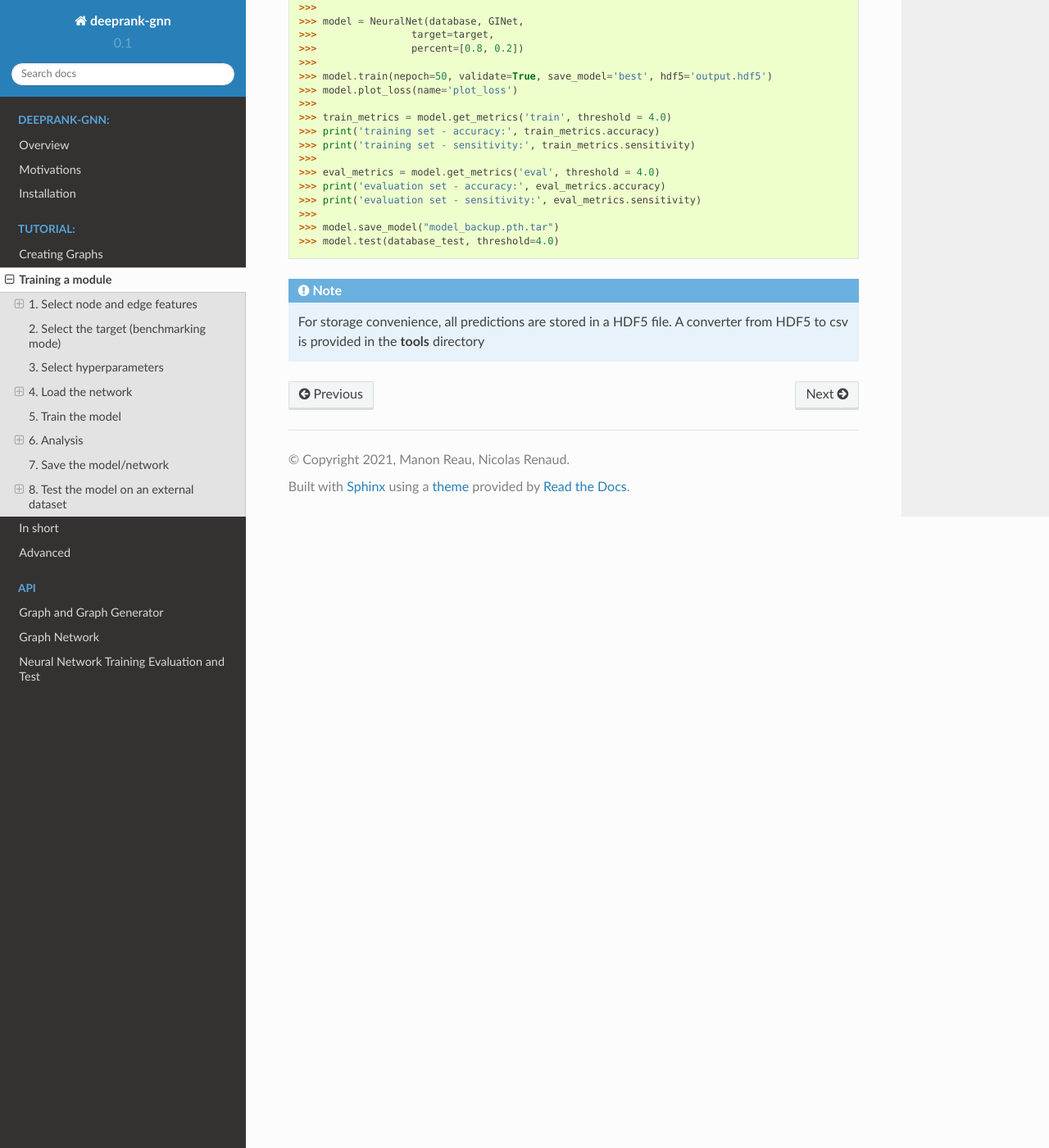
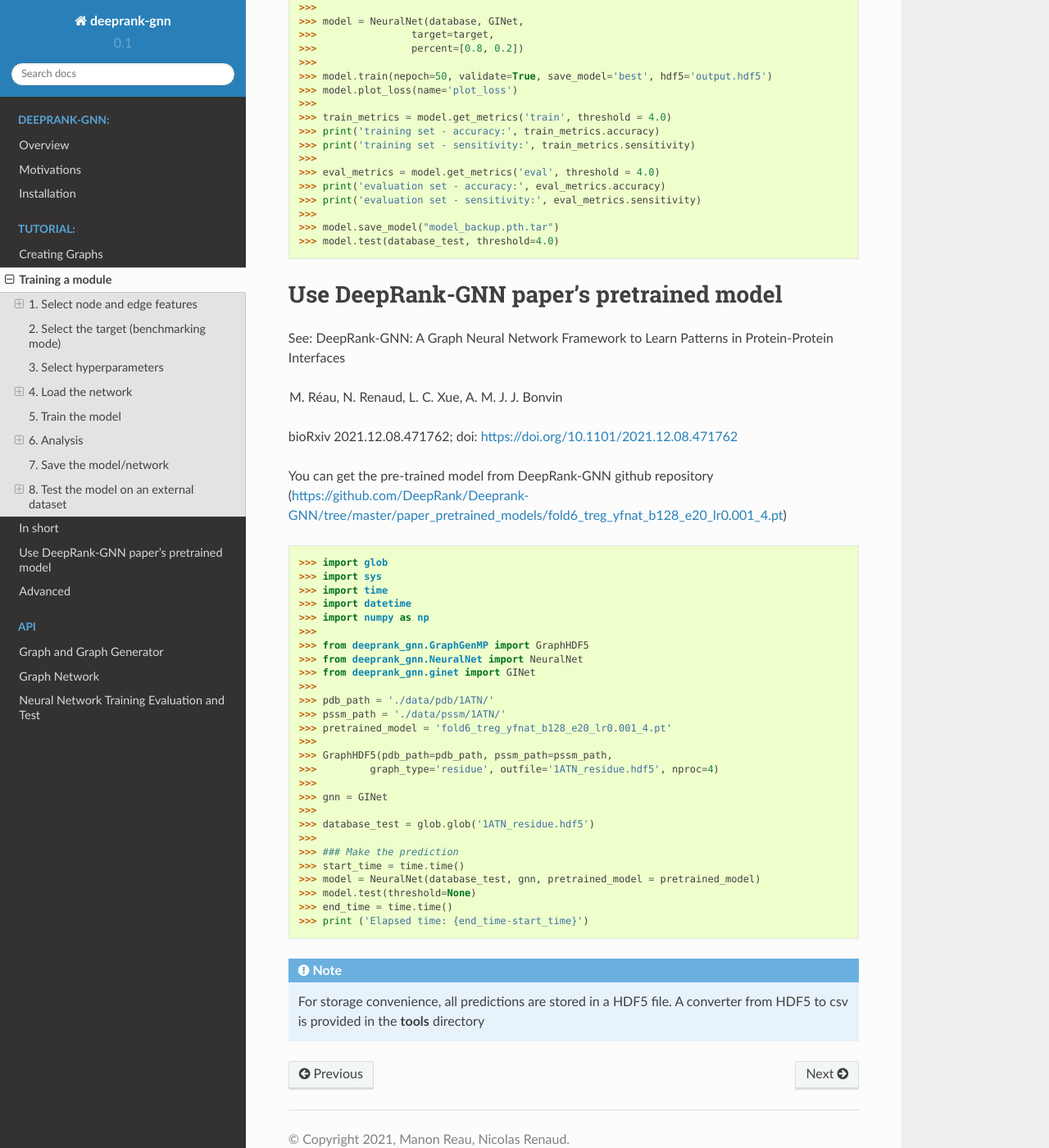
Before and after one commit to DeepRank/Deeprank-GNN, a Sphinx documentation site: the page built from docs/tutorial.train_model.rst, in a window 1280 px wide and 1400 px high, scrolled down 6977 px. Shown: the whole window at 82% size. Built offline with Sphinx 7.4.7 and the Read the Docs theme 2.0.0, drawn with Linux system fonts in a browser that asks for light colours.

Commit message:
Update tutorial.train_model.rst

```diff
--- a/docs/tutorial.train_model.rst
+++ b/docs/tutorial.train_model.rst
@@ -352,5 +352,45 @@ Using default settings
 >>> model.save_model("model_backup.pth.tar")
 >>> model.test(database_test, threshold=4.0)
 
+Use DeepRank-GNN paper's pretrained model
+=============================================
+
+See: DeepRank-GNN: A Graph Neural Network Framework to Learn Patterns in Protein-Protein Interfaces
+
+M. Réau, N. Renaud, L. C. Xue, A. M. J. J. Bonvin
+
+bioRxiv 2021.12.08.471762; doi: https://doi.org/10.1101/2021.12.08.471762
+
+You can get the pre-trained model from DeepRank-GNN github repository (https://github.com/DeepRank/Deeprank-GNN/tree/master/paper_pretrained_models/fold6_treg_yfnat_b128_e20_lr0.001_4.pt)
+
+>>> import glob
+>>> import sys
+>>> import time
+>>> import datetime
+>>> import numpy as np
+>>>
+>>> from deeprank_gnn.GraphGenMP import GraphHDF5
+>>> from deeprank_gnn.NeuralNet import NeuralNet
+>>> from deeprank_gnn.ginet import GINet
+>>>
+>>> pdb_path = './data/pdb/1ATN/'
+>>> pssm_path = './data/pssm/1ATN/'
+>>> pretrained_model = 'fold6_treg_yfnat_b128_e20_lr0.001_4.pt'
+>>>
+>>> GraphHDF5(pdb_path=pdb_path, pssm_path=pssm_path,
+>>>         graph_type='residue', outfile='1ATN_residue.hdf5', nproc=4)
+>>>
+>>> gnn = GINet
+>>>
+>>> database_test = glob.glob('1ATN_residue.hdf5')
+>>>
+>>> ### Make the prediction
+>>> start_time = time.time()
+>>> model = NeuralNet(database_test, gnn, pretrained_model = pretrained_model)
+>>> model.test(threshold=None)
+>>> end_time = time.time()
+>>> print ('Elapsed time: {end_time-start_time}')
+
+
 .. note::
  For storage convenience, all predictions are stored in a HDF5 file. A converter from HDF5 to csv is provided in the **tools** directory
```
